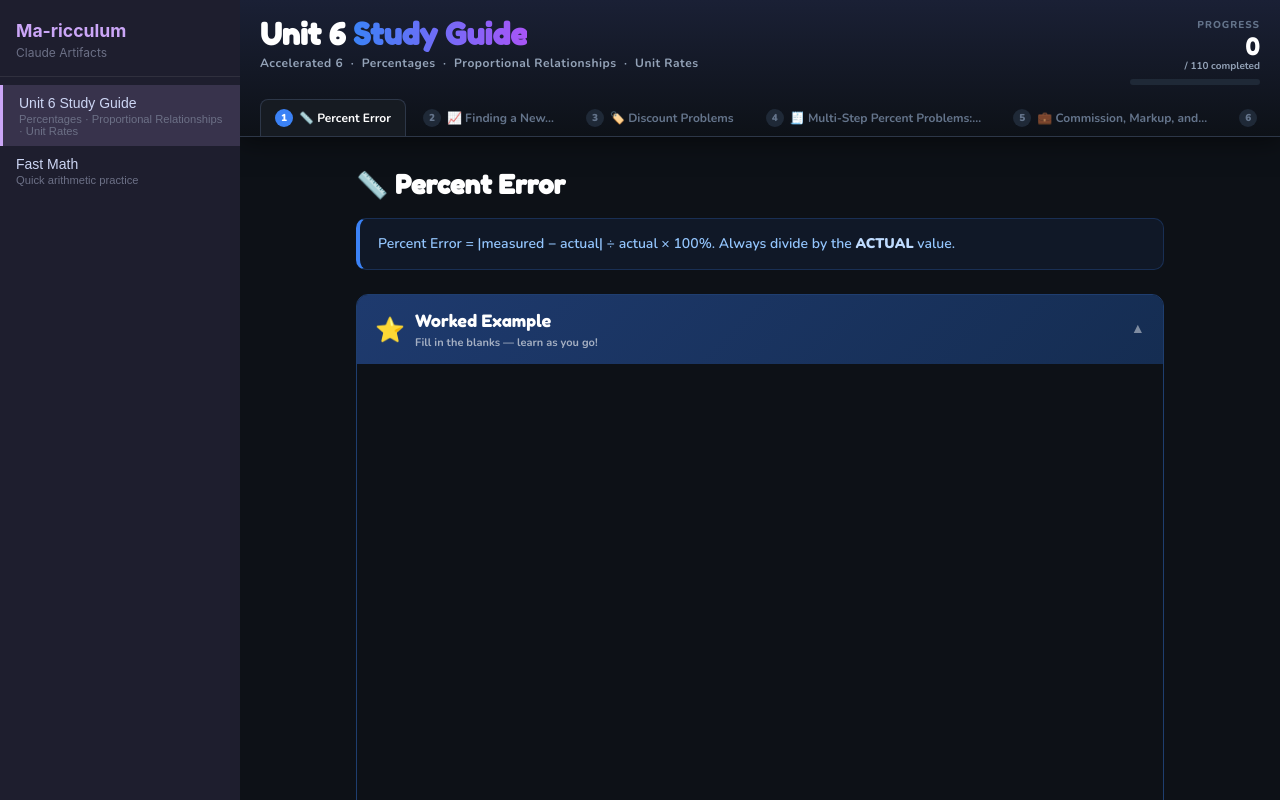
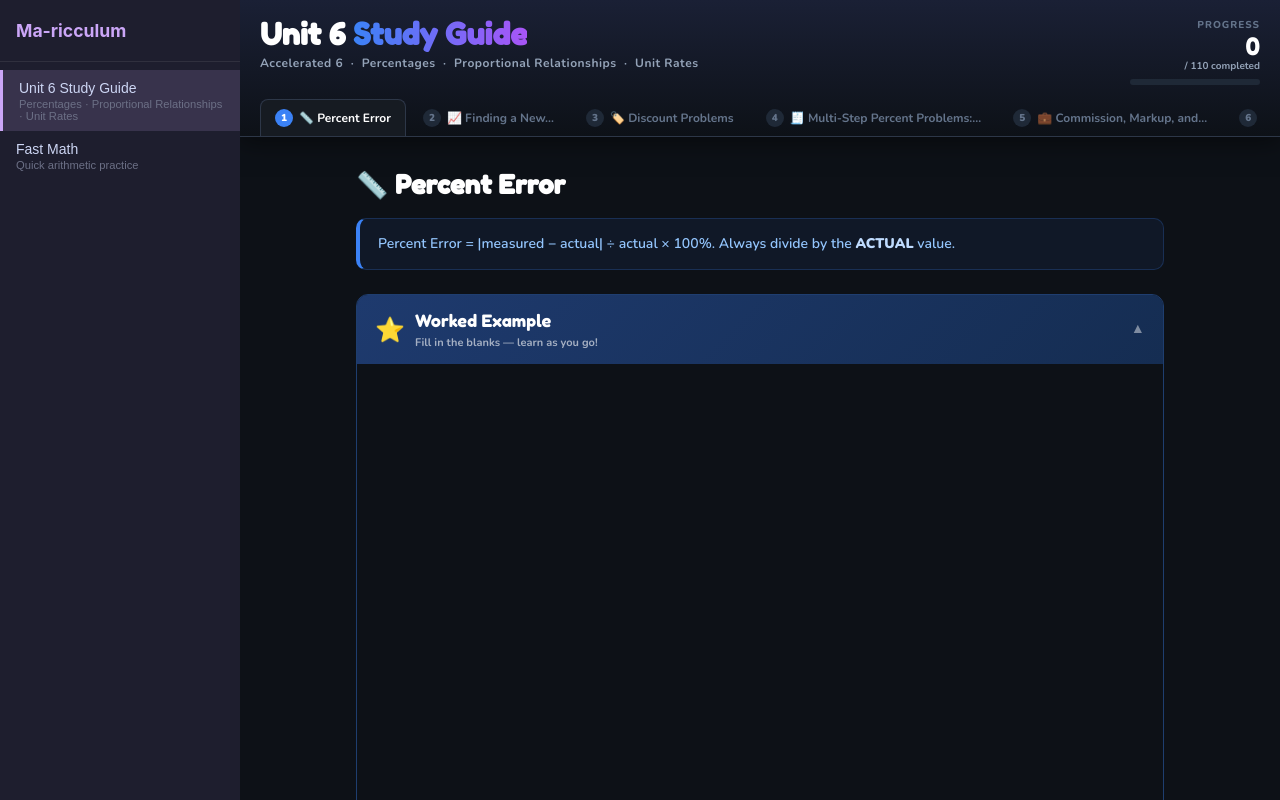
Before and after one commit to vb2tech/ma-ricculum, a React (Vite) app: page / in a window 1280 px wide. Built offline with nearby package versions, Linux system fonts and the light colour scheme.

Commit message:
remove subheader

```diff
--- a/src/App.jsx
+++ b/src/App.jsx
@@ -12,7 +12,6 @@ export default function App() {
       <nav className="sidebar">
         <div className="sidebar-header">
           <h1>Ma-ricculum</h1>
-          <p>Claude Artifacts</p>
         </div>
         <ul className="artifact-list">
           {artifacts.map(artifact => (
```
